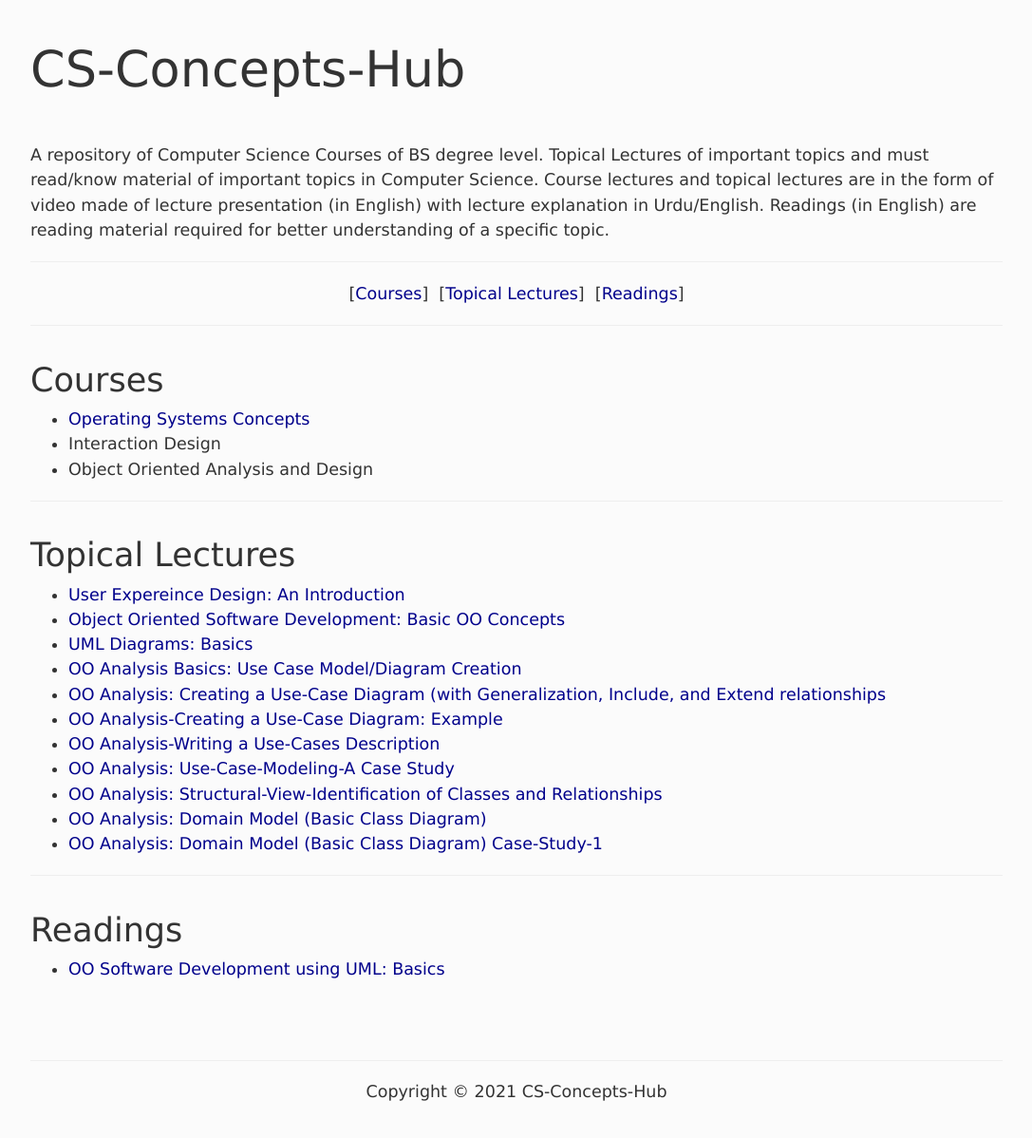
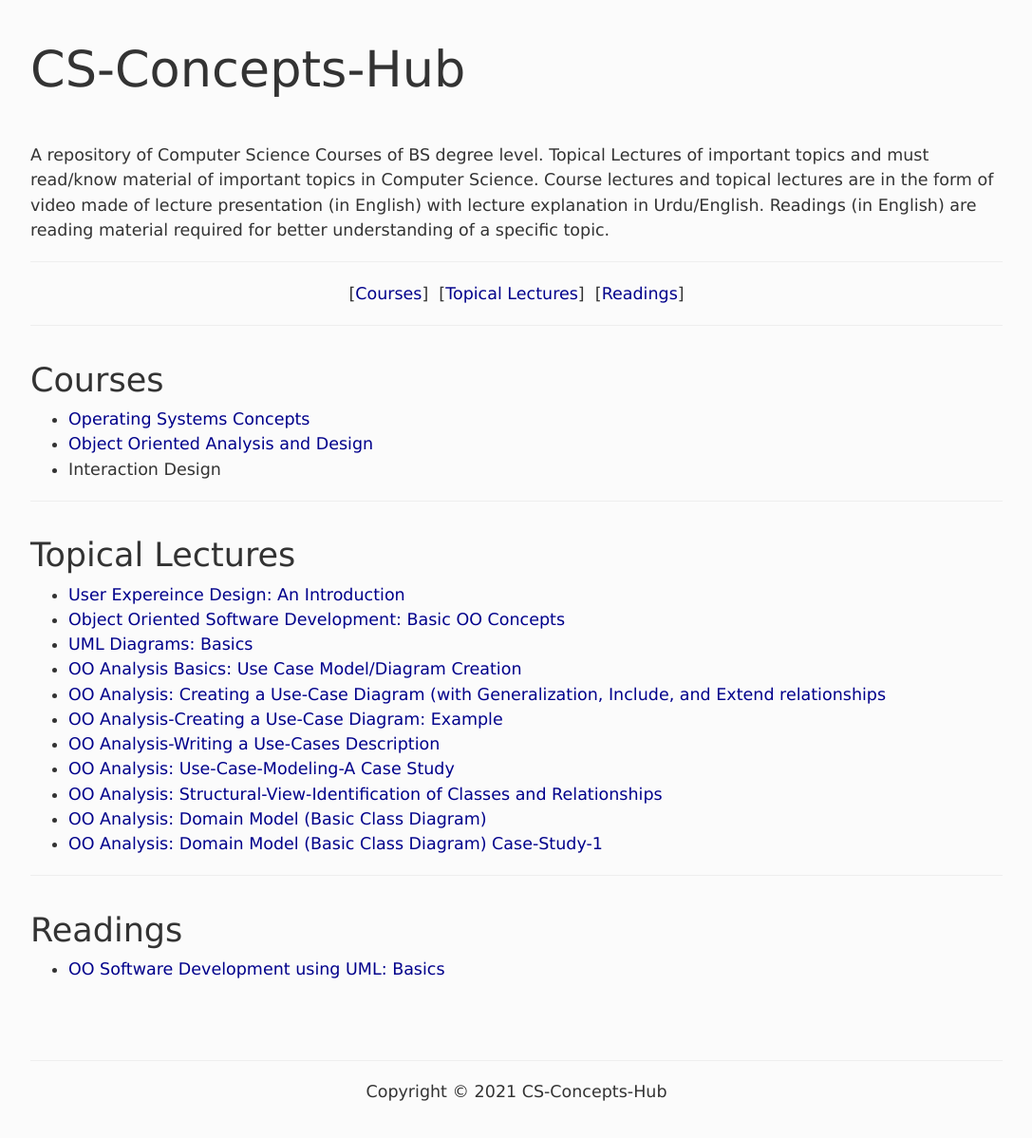
Before and after one commit to CS-Concepts-hub/CS-Concepts-hub, a Jekyll site: the page built from index.html, in a window 1280 px wide, cut to the strip 104-1353 px from the top of the page. Shown: the top 1198 px of the strip at 95% size, without its empty margins (96-1183 px from the left). Built offline with Jekyll 4.4.1, drawn with Linux system fonts in a browser that asks for light colours; part of the change alters nothing that is shown.

```diff
--- a/index.html
+++ b/index.html
@@ -22,8 +22,8 @@ weight: 0
 		<h2 class="title" id="courses">Courses</h2>
 		<ul>
 			<li><a href="https://cs-concepts-hub.github.io/Operating-Systems-Concepts/">Operating Systems Concepts</a></li>
+			<li><a href="https://cs-concepts-hub.github.io/Object-Oriented-Analysis-and-Design/">Object Oriented Analysis and Design</a></li>
 			<li><!a href="#">Interaction Design</a></li>
-			<li><!a href="#">Object Oriented Analysis and Design</a></li>
 		</ul>
 		<hr>
 		<h2 class="title" id="lectures">Topical Lectures</h2>
```
